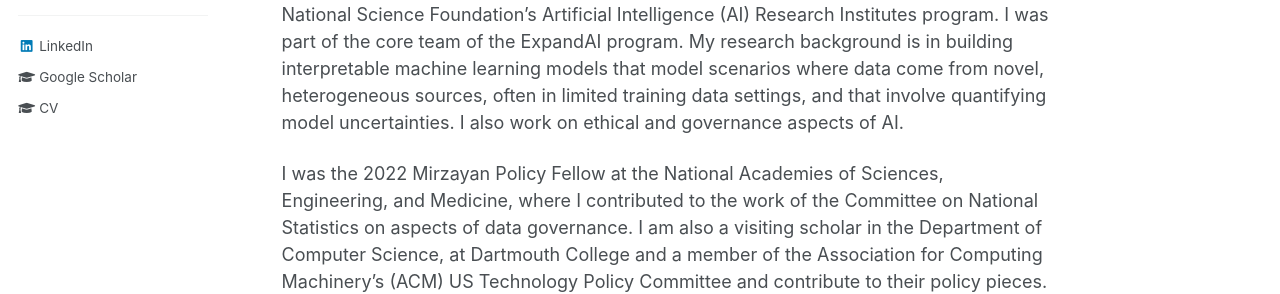
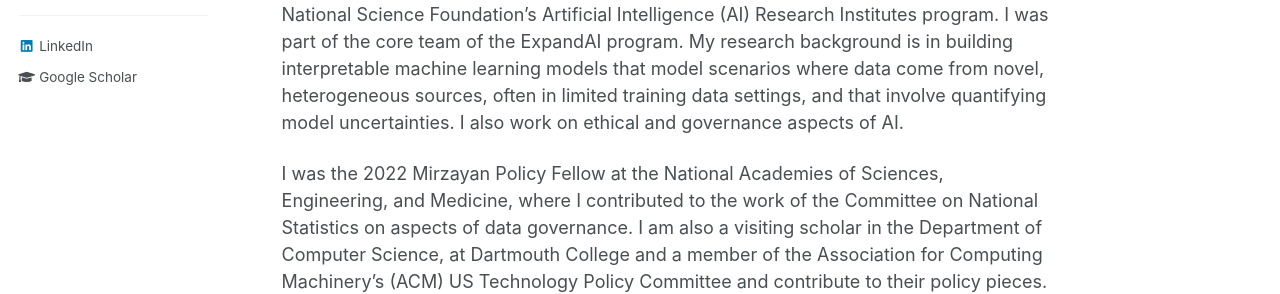
Before and after one commit to neetip/neetip.github.io, a Jekyll site: the page built from _pages/about.md, in a window 1280 px wide. Shown: the part 289-583 px from the top of the page. Built offline with Jekyll 4.4.1, drawn with Linux system fonts in a browser that asks for light colours.

Commit message:
Update author-profile.html

```diff
--- a/_includes/author-profile.html
+++ b/_includes/author-profile.html
@@ -118,7 +118,7 @@
 {% if author.wikipedia %}
 <li><a href="https://en.wikipedia.org/wiki/User:{{ author.wikipedia }}"><i class="fab fa-fw fa-wikipedia-w" aria-hidden="true"></i> Wikipedia</a></li>
 {% endif %}
-<li><a href="assets/docs/CV_Neeti_July23.pdf"><i class="fas fa-fw fa-graduation-cap"></i> CV</a></li>
+<!--li><a href="assets/docs/CV_Neeti_July23.pdf"><i class="fas fa-fw fa-graduation-cap"></i> CV</a></li-->
 <!--li><a href="assets/docs/Pokhriyal_Researchstatement.pdf"><i class="fas fa-fw fa-graduation-cap"></i> Research Statement</a></li-->
 <!--li><a href="assets/docs/Pokhriyal_Teachingstatement.pdf"><i class="fas fa-fw fa-graduation-cap"></i> Teaching Statement</a></li-->
 </ul>
```
